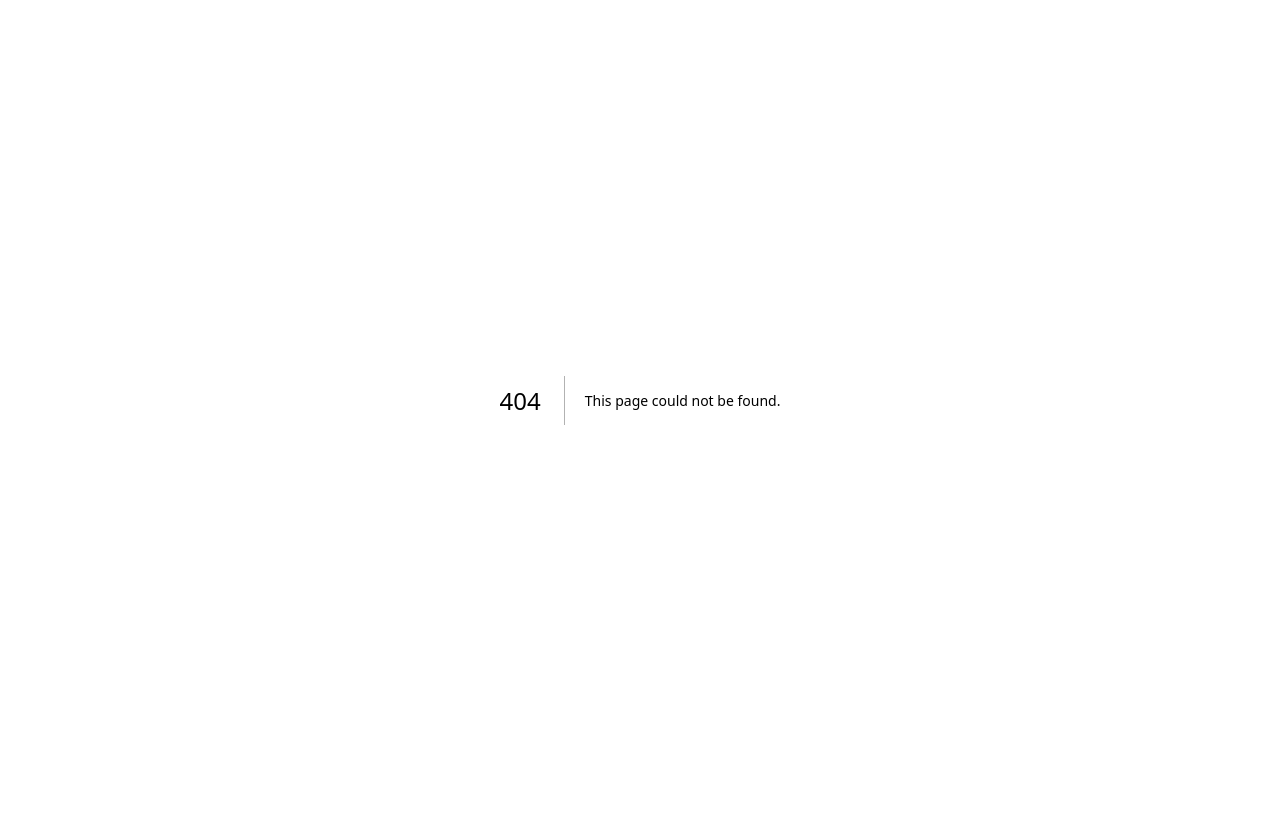
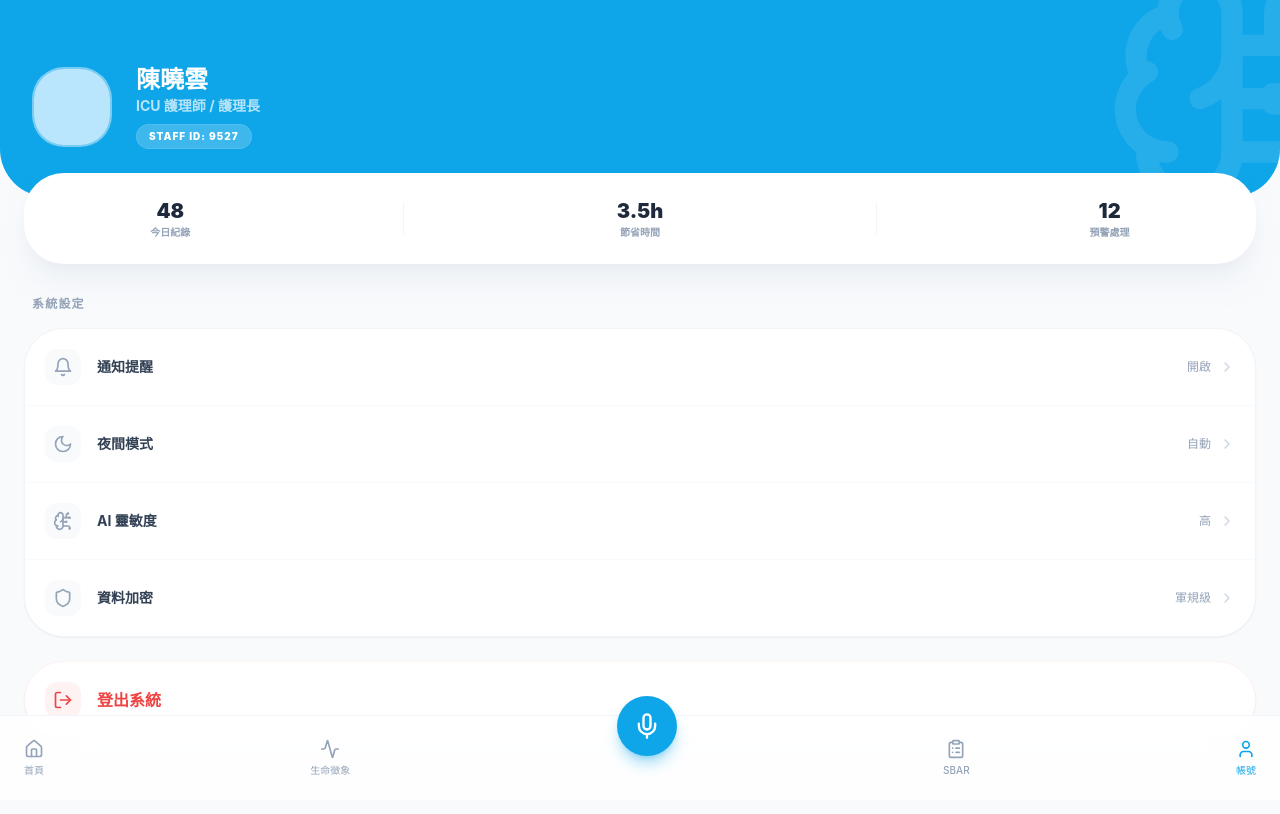
Before and after one commit to madhuLin/AI-Nurse-Copilot, a Next.js app: page /mobile/profile in a window 1280 px wide. Before the commit this address had no page. Shown: the top 814 px of the page. Built offline with nearby package versions, Linux system fonts and the light colour scheme.

Commit message:
feat: 個人頁面、病患頁面

```diff
--- /dev/null
+++ b/app/mobile/profile/page.tsx
@@ -0,0 +1,84 @@
+"use client";
+import { BottomNav } from "@/components/BottomNav";
+import { User, Settings, Shield, Bell, Moon, LogOut, ChevronRight, BrainCircuit } from "lucide-react";
+import { motion } from "framer-motion";
+
+export default function ProfilePage() {
+  return (
+    <div className="bg-slate-50 min-h-screen pb-32">
+      <div className="bg-medical-primary pt-16 pb-12 px-8 rounded-b-[3rem] text-white relative overflow-hidden">
+        <div className="absolute top-0 right-0 opacity-10">
+          <BrainCircuit className="h-64 w-64 -mr-20 -mt-10" />
+        </div>
+
+        <div className="flex items-center gap-6 relative z-10">
+          <div className="h-20 w-20 bg-white/20 backdrop-blur-md rounded-[2rem] border-2 border-white/30 flex items-center justify-center overflow-hidden">
+             <div className="h-full w-full bg-medical-200"></div>
+          </div>
+          <div>
+            <h1 className="text-2xl font-black">陳曉雲</h1>
+            <p className="text-white/70 font-bold text-sm">ICU 護理師 / 護理長</p>
+            <div className="mt-2 bg-white/20 px-3 py-1 rounded-full text-[10px] font-black uppercase tracking-widest border border-white/10 w-fit">
+              Staff ID: 9527
+            </div>
+          </div>
+        </div>
+      </div>
+
+      <div className="px-6 -mt-6 relative z-20">
+        <div className="bg-white rounded-[2.5rem] p-4 shadow-xl shadow-slate-200/50 flex justify-around">
+          <div className="text-center p-2">
+            <div className="text-xl font-black text-slate-800">48</div>
+            <div className="text-[10px] text-slate-400 font-bold uppercase">今日紀錄</div>
+          </div>
+          <div className="w-px h-8 bg-slate-100 my-auto"></div>
+          <div className="text-center p-2">
+            <div className="text-xl font-black text-slate-800">3.5h</div>
+            <div className="text-[10px] text-slate-400 font-bold uppercase">節省時間</div>
+          </div>
+          <div className="w-px h-8 bg-slate-100 my-auto"></div>
+          <div className="text-center p-2">
+            <div className="text-xl font-black text-slate-800">12</div>
+            <div className="text-[10px] text-slate-400 font-bold uppercase">預警處理</div>
+          </div>
+        </div>
+      </div>
+
+      <div className="px-6 mt-8 space-y-6">
+        <div>
+          <h3 className="text-xs font-black text-slate-400 uppercase tracking-widest mb-4 ml-2">系統設定</h3>
+          <div className="bg-white rounded-[2.5rem] overflow-hidden border border-slate-100 shadow-sm">
+            {[
+              { icon: Bell, label: "通知提醒", value: "開啟" },
+              { icon: Moon, label: "夜間模式", value: "自動" },
+              { icon: BrainCircuit, label: "AI 靈敏度", value: "高" },
+              { icon: Shield, label: "資料加密", value: "軍規級" },
+            ].map((item, i) => (
+              <button key={i} className={`w-full flex items-center justify-between p-5 ${i !== 3 ? 'border-b border-slate-50' : ''}`}>
+                <div className="flex items-center gap-4">
+                  <div className="bg-slate-50 p-2 rounded-xl text-slate-400">
+                    <item.icon className="h-5 w-5" />
+                  </div>
+                  <span className="text-sm font-bold text-slate-700">{item.label}</span>
+                </div>
+                <div className="flex items-center gap-2">
+                  <span className="text-xs text-slate-400 font-medium">{item.value}</span>
+                  <ChevronRight className="h-4 w-4 text-slate-300" />
+                </div>
+              </button>
+            ))}
+          </div>
+        </div>
+
+        <button className="w-full bg-white rounded-[2.5rem] p-5 flex items-center gap-4 text-red-500 font-bold border border-red-50 shadow-sm mb-10">
+          <div className="bg-red-50 p-2 rounded-xl">
+            <LogOut className="h-5 w-5" />
+          </div>
+          <span>登出系統</span>
+        </button>
+      </div>
+
+      <BottomNav />
+    </div>
+  );
+}
--- /dev/null
+++ b/app/mobile/vitals/page.tsx
@@ -0,0 +1,84 @@
+"use client";
+import { mockPatients } from "@/lib/mockData";
+import { BottomNav } from "@/components/BottomNav";
+import { VitalCard } from "@/components/VitalCard";
+import { Activity, AlertTriangle, ChevronRight, Filter } from "lucide-react";
+import { motion } from "framer-motion";
+import Link from "next/link";
+
+export default function VitalsPage() {
+  const criticalPatients = mockPatients.filter(p => p.riskStatus === 'high');
+
+  return (
+    <div className="bg-slate-50 min-h-screen pb-32">
+      <div className="bg-white px-6 pt-12 pb-6 rounded-b-[2.5rem] shadow-sm">
+        <div className="flex justify-between items-center mb-6">
+          <h1 className="text-2xl font-bold text-slate-800">生命徵象監測</h1>
+          <div className="bg-slate-100 p-2 rounded-xl text-slate-500">
+            <Filter className="h-5 w-5" />
+          </div>
+        </div>
+
+        {/* Status Summary */}
+        <div className="flex gap-4">
+          <div className="flex-1 bg-red-50 p-4 rounded-3xl border border-red-100">
+            <span className="text-[10px] font-black text-red-500 uppercase block mb-1">Critical</span>
+            <div className="flex items-baseline gap-1">
+              <span className="text-2xl font-black text-red-600">{criticalPatients.length}</span>
+              <span className="text-xs text-red-400 font-bold">Patients</span>
+            </div>
+          </div>
+          <div className="flex-1 bg-slate-50 p-4 rounded-3xl border border-slate-100">
+            <span className="text-[10px] font-black text-slate-400 uppercase block mb-1">Stable</span>
+            <div className="flex items-baseline gap-1">
+              <span className="text-2xl font-black text-slate-700">{mockPatients.length - criticalPatients.length}</span>
+              <span className="text-xs text-slate-400 font-bold">Patients</span>
+            </div>
+          </div>
+        </div>
+      </div>
+
+      <div className="px-6 mt-8 space-y-8">
+        {mockPatients.map((patient) => (
+          <div key={patient.id}>
+            <div className="flex justify-between items-end mb-4 px-2">
+              <div>
+                <div className="flex items-center gap-2 mb-1">
+                  <span className={`h-2 w-2 rounded-full ${patient.riskStatus === 'high' ? 'bg-red-500 animate-pulse' : 'bg-emerald-500'}`}></span>
+                  <span className="text-xs font-black text-slate-400 uppercase tracking-widest">{patient.bed}</span>
+                </div>
+                <h3 className="text-lg font-bold text-slate-800">{patient.name}</h3>
+              </div>
+              <Link href={`/mobile/record/${patient.id}`} className="text-xs font-bold text-medical-primary flex items-center gap-1 bg-white px-3 py-1.5 rounded-full border border-slate-100 shadow-sm">
+                查看詳情 <ChevronRight className="h-3 w-3" />
+              </Link>
+            </div>
+
+            {/* Vitals Grid */}
+            <div className="grid grid-cols-2 gap-3">
+              {patient.vitals.map((v, i) => (
+                <VitalCard key={i} vital={v} />
+              ))}
+            </div>
+
+            {/* AI Insight Badge */}
+            {patient.riskStatus === 'high' && (
+              <motion.div
+                initial={{ opacity: 0, y: 10 }}
+                animate={{ opacity: 1, y: 0 }}
+                className="mt-3 bg-medical-primary/10 border border-medical-primary/20 p-3 rounded-2xl flex items-start gap-3"
+              >
+                <AlertTriangle className="h-5 w-5 text-medical-primary shrink-0" />
+                <p className="text-[11px] text-medical-primary font-bold leading-tight">
+                  AI 預警：SpO₂ 持續下降且心率偏高，疑似敗血症風險增加，建議立即評估呼吸狀態。
+                </p>
+              </motion.div>
+            )}
+          </div>
+        ))}
+      </div>
+
+      <BottomNav />
+    </div>
+  );
+}
```
